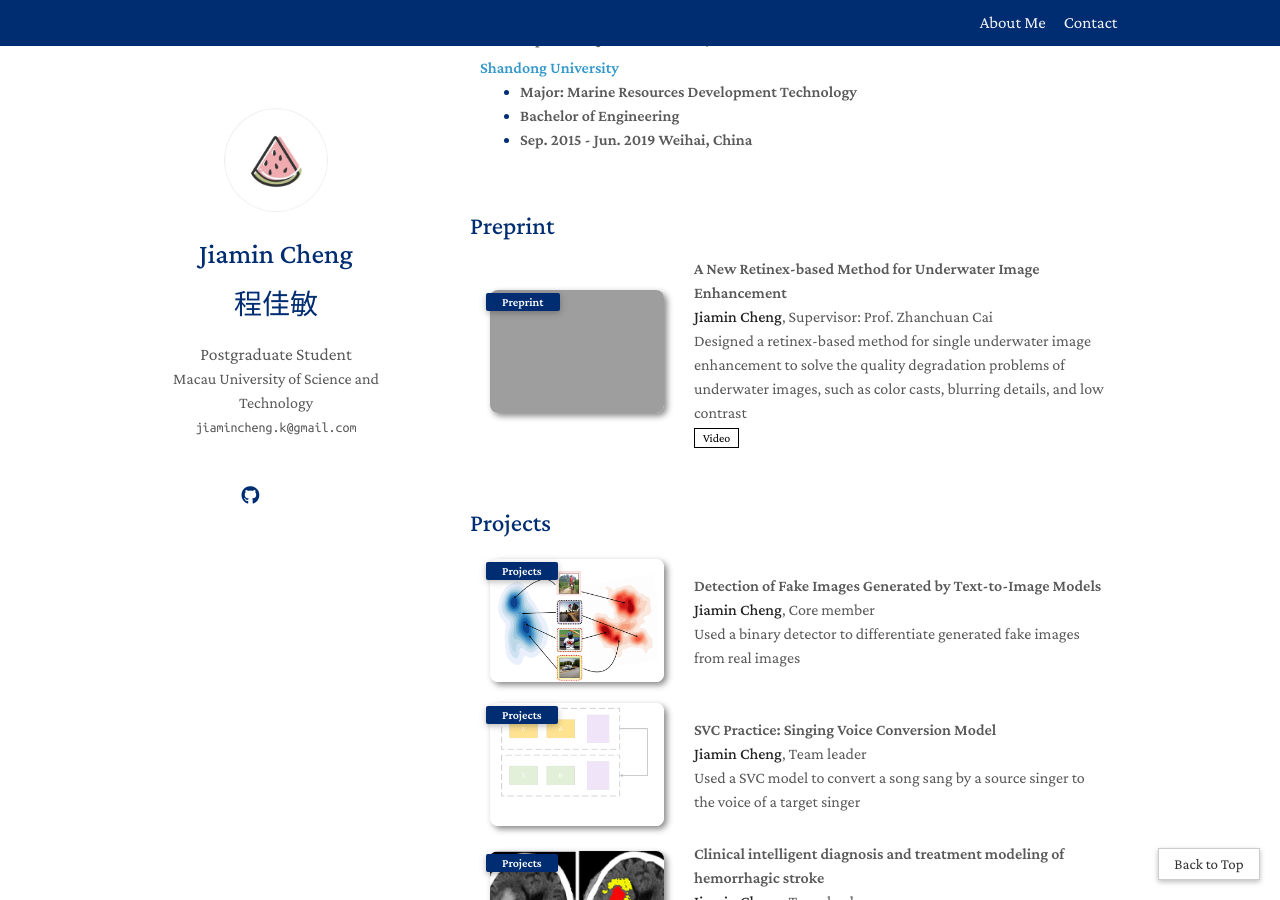
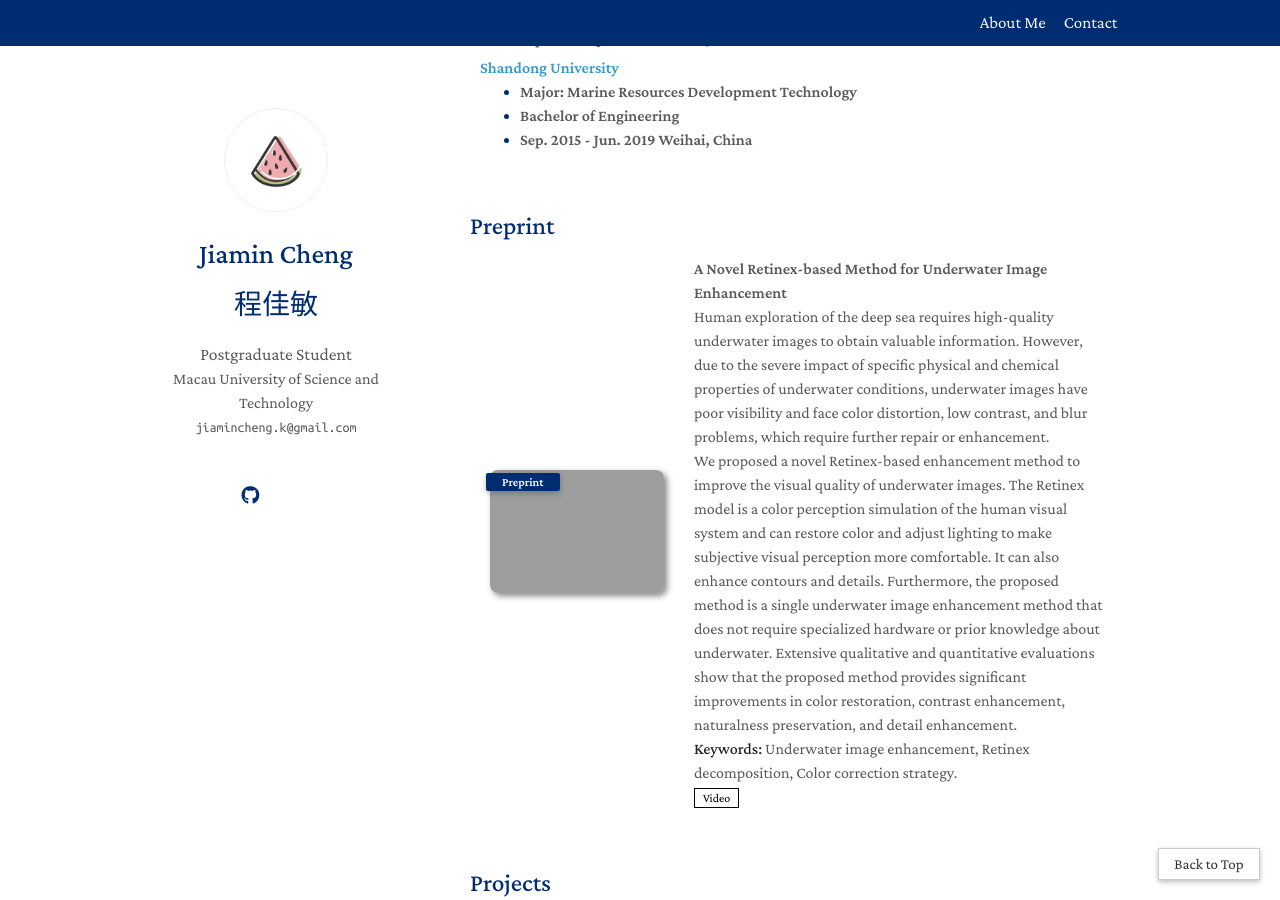
Before and after one commit to jiamincheng/jiamincheng.github.io, a Jekyll site: the page built from index.md, in a window 1280 px wide and 900 px high, scrolled down 520 px. Built offline with Jekyll 4.4.1, drawn with Linux system fonts in a browser that asks for light colours; a style sheet for code colours, icons or effects is not loaded; grey boxes are pictures that could not be loaded.

Commit message:
Update preprint.md

```diff
--- a/_includes/preprint.md
+++ b/_includes/preprint.md
@@ -16,9 +16,12 @@
             <abbr class="badge">Preprint</abbr>
   </div>
   <div class="col-sm-9" style="position: relative;padding-right: 15px;padding-left: 20px;">
-      <div class="title">A New Retinex-based Method for Underwater Image Enhancement</div>
-      <div class="author"><strong>Jiamin Cheng</strong>, Supervisor: Prof. Zhanchuan Cai</div>
-      <div class="periodical">Designed a retinex-based method for single underwater image enhancement to solve the quality degradation problems of underwater images, such as color casts, blurring details, and low contrast</div>
+      <div class="title">A Novel Retinex-based Method for Underwater Image Enhancement</div>
+      <div class="periodical">
+      Human exploration of the deep sea requires high-quality underwater images to obtain valuable information. However, due to the severe impact of specific physical and chemical properties of underwater conditions, underwater images have poor visibility and face color distortion, low contrast, and blur problems, which require further repair or enhancement.
+      <br>We proposed a novel Retinex-based enhancement method to improve the visual quality of underwater images. The Retinex model is a color perception simulation of the human visual system and can restore color and adjust lighting to make subjective visual perception more comfortable. It can also enhance contours and details. Furthermore, the proposed method is a single underwater image enhancement method that does not require specialized hardware or prior knowledge about underwater. Extensive qualitative and quantitative evaluations show that the proposed method provides significant improvements in color restoration, contrast enhancement, naturalness preservation, and detail enhancement.
+      <br><strong>Keywords:</strong> Underwater image enhancement, Retinex decomposition, Color correction strategy.
+      </div>
     <div class="links">
       <a href="https://youtu.be/D2sRUVyj0YU" class="btn btn-sm z-depth-0" role="button" target="_blank" style="font-size:12px;">Video</a>
     </div>
```
